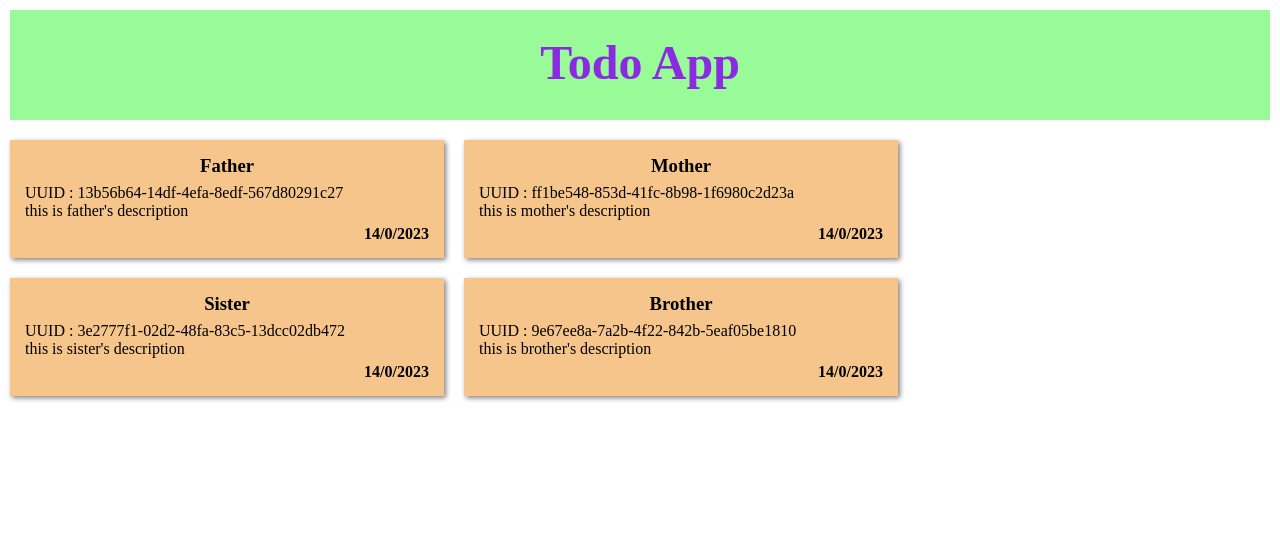
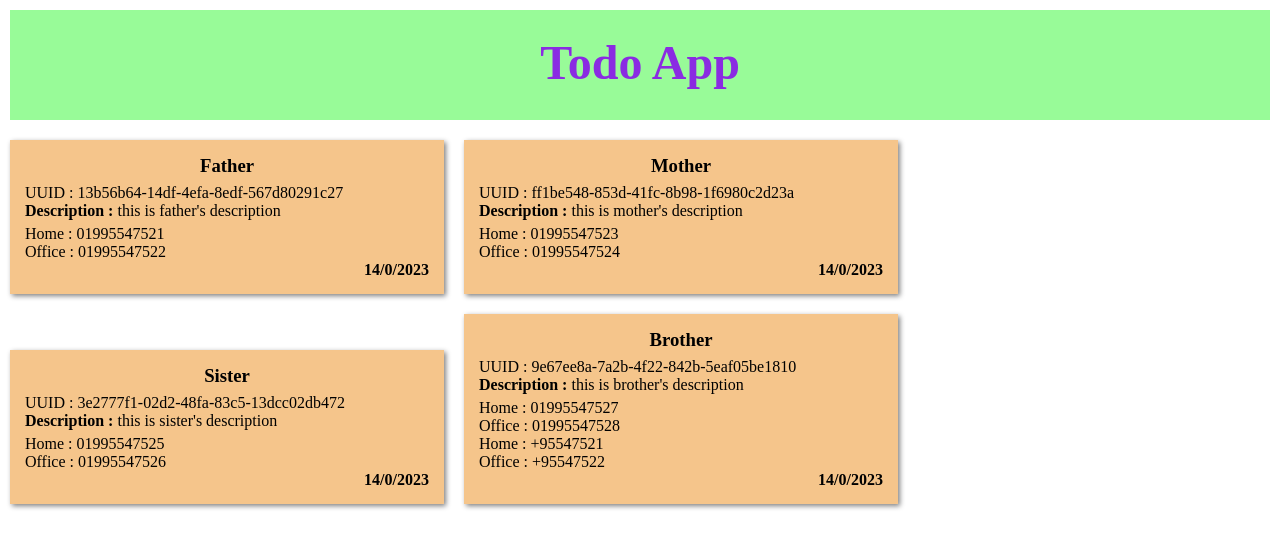
Before and after one commit to delwar-bscse/React-JS, a React (Create React App) app in the folder 01-first-app/: page / in a window 1280 px wide. Shown: the top 548 px of the page. Built offline with nearby package versions, Linux system fonts and the light colour scheme.

Commit message:
Nested mapping to create Card

```diff
--- a/01-first-app/src/App.js
+++ b/01-first-app/src/App.js
@@ -6,7 +6,10 @@ import {v4 as uuidv4} from 'uuid';
 function App(){
     return <div>
         <h1 className='todoHeading'>Todo App</h1>
-        {Data.map((item)=> <Card key={uuidv4()} id={uuidv4()} cardTitle={item.title} cardDes={item.des} />)}
+        {Data.map((item)=>{
+        const {title, des, numbers} = item;
+        return <Card key={uuidv4()} id={uuidv4()} cardTitle={title} cardDes={des} cardNumber={numbers}/>
+    })}
     </div>
 }
 
--- a/01-first-app/src/components/Card.js
+++ b/01-first-app/src/components/Card.js
@@ -7,11 +7,22 @@ const getYear = date.getFullYear();
 
 
 function Card(props){
-  const {id, cardTitle, cardDes} = props;
+
+  const {id, cardTitle, cardDes, cardNumber} = props;
+
+  const nums = cardNumber.map((num, index)=>{
+    const {homeNum, officeNum} = num;
+    return <div key={index}>
+      <p>Home : {homeNum}</p>
+      <p>Office : {officeNum}</p>
+    </div>
+  })
+
   return <div className='Card'>
     <h3 className='cardTitle'>{cardTitle}</h3>
     <p>{"UUID : "+id}</p>
-    <p className='cardDes'>{cardDes}</p>
+    <p className='cardDes'><b>Description : </b>{cardDes}</p>
+    {nums}
     <p className='cardTime'>{getDay+"/"+getMonth+"/"+getYear}</p>
   </div>
 }
--- a/01-first-app/src/data.json
+++ b/01-first-app/src/data.json
@@ -2,33 +2,45 @@
     {
         "title" : "Father",
         "des" : "this is father's description",
-        "number":[
-            {"num1":"01995547521"},
-            {"num2":"01995547522"}
+        "numbers":[
+            {
+                "homeNum":"01995547521",
+                "officeNum":"01995547522"
+            }
         ]
     },
     {
         "title" : "Mother",
         "des" : "this is mother's description",
-        "number":[
-            {"num1":"01995547523"},
-            {"num2":"01995547524"}
+        "numbers":[
+            {
+                "homeNum":"01995547523",
+                "officeNum":"01995547524"
+            }
         ]
     },
     {
         "title" : "Sister",
         "des" : "this is sister's description",
-        "number":[
-            {"num1":"01995547525"},
-            {"num2":"01995547526"}
+        "numbers":[
+            {
+                "homeNum":"01995547525",
+                "officeNum":"01995547526"
+            }
         ]
     },
     {
         "title" : "Brother",
         "des" : "this is brother's description",
-        "number":[
-            {"num1":"01995547527"},
-            {"num2":"01995547528"}
+        "numbers":[
+            {
+                "homeNum":"01995547527",
+                "officeNum":"01995547528"
+            },
+            {
+                "homeNum":"+95547521",
+                "officeNum":"+95547522"
+            }
         ]
     }
 ]
```
